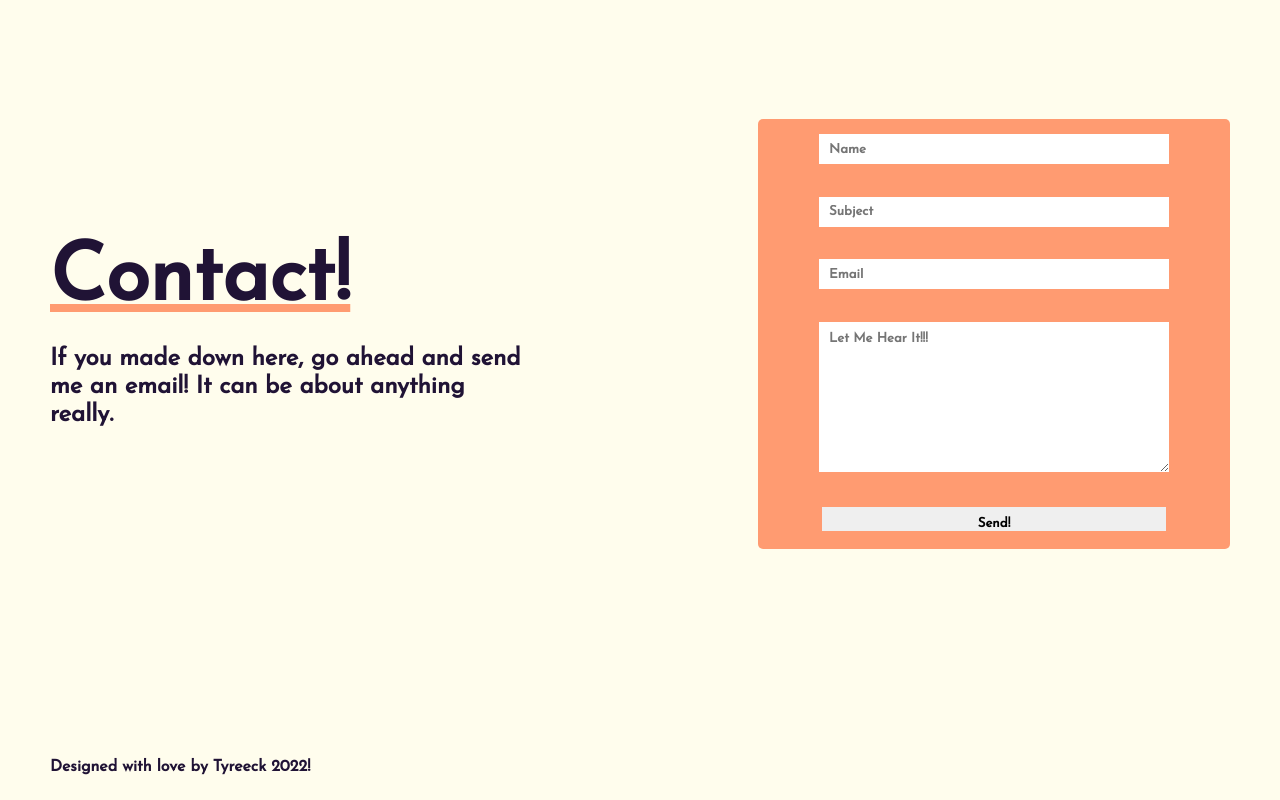
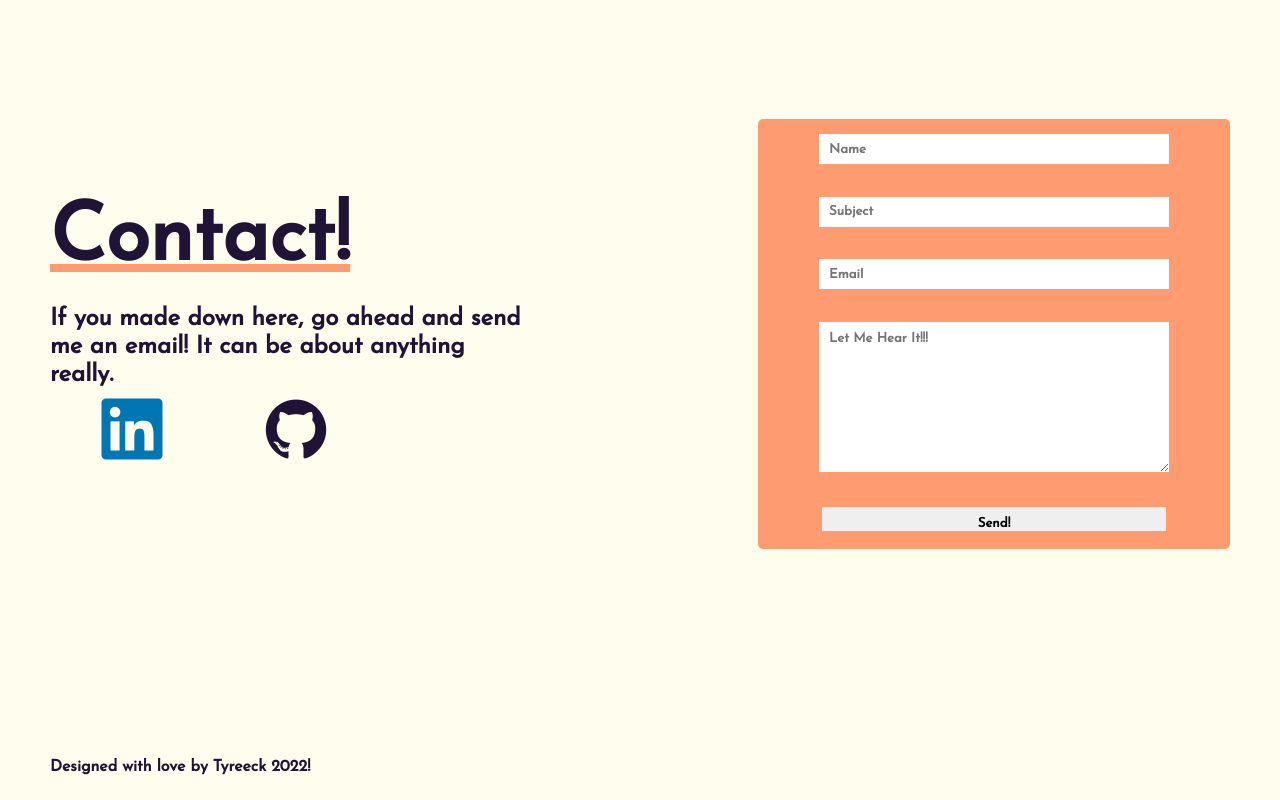
Before and after one commit to mrmakki12/portfolio-v2, a React (Create React App) app: page / in a window 1280 px wide. Shown: the part 3266-4066 px from the top of the page. Built offline with nearby package versions, Linux system fonts and the light colour scheme.

Commit message:
links to my github and linkedIn

```diff
--- a/src/App.css
+++ b/src/App.css
@@ -134,6 +134,10 @@ a {
   color: inherit;
 }
 
+.text a {
+  text-decoration: none;
+}
+
 p {
   font-weight:bold;
 }
--- a/src/Pages/Contact/Contact.js
+++ b/src/Pages/Contact/Contact.js
@@ -11,6 +11,9 @@ export const Contact = () => {
                     If you made down here, go ahead and send me an email!
                     It can be about anything really.
                 </p>
+                {/* links to linkedIn and Github */}
+                <a href='https://www.linkedin.com/in/tyreeck-makki/' target='_blank'><span aria-hidden="true" className="devicons devicon-linkedin-plain colored" title="My LinkedIn"></span></a>
+                <a href='https://github.com/mrmakki12' target='_blank'><span aria-hidden="true" className="devicons devicon-github-original" title="My Github"></span></a>
             </div>
             {/* contact form, fades left on scroll*/}
             <div className='contact' data-aos='fade-left'>
```
